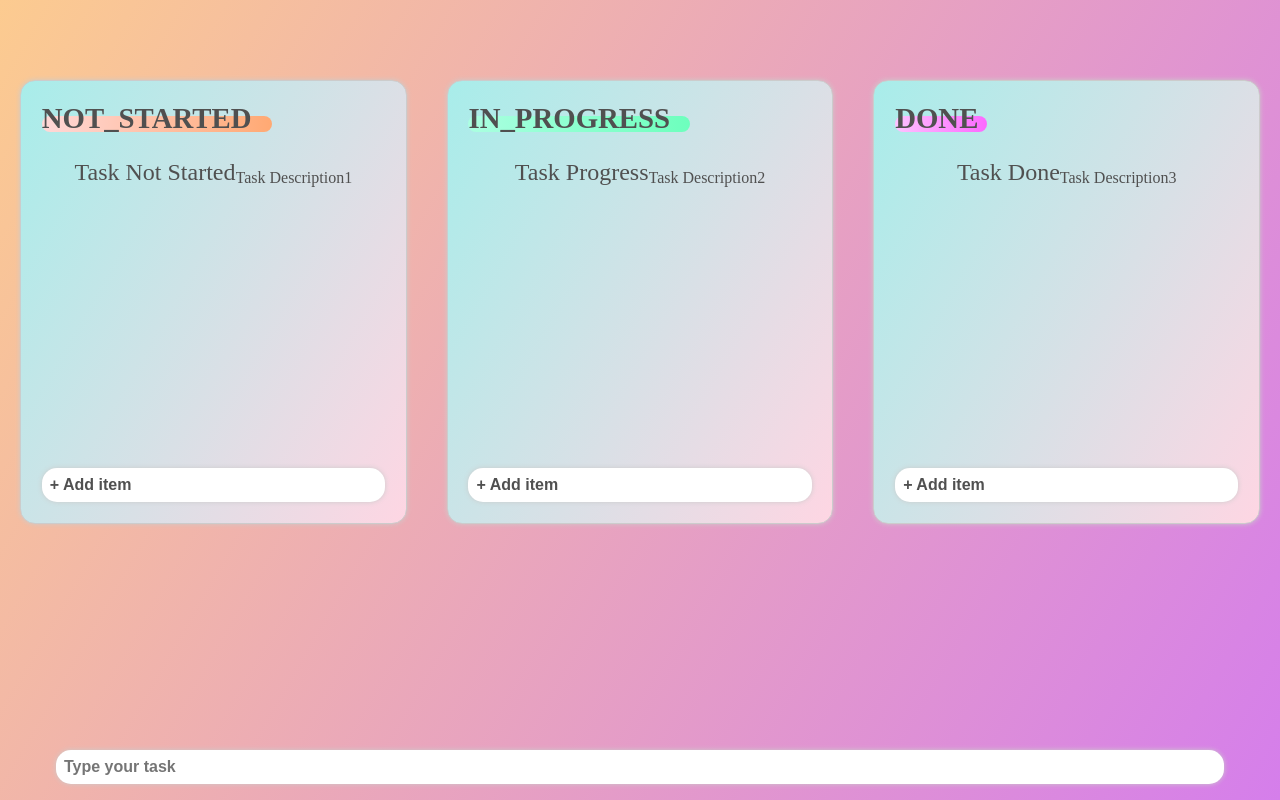
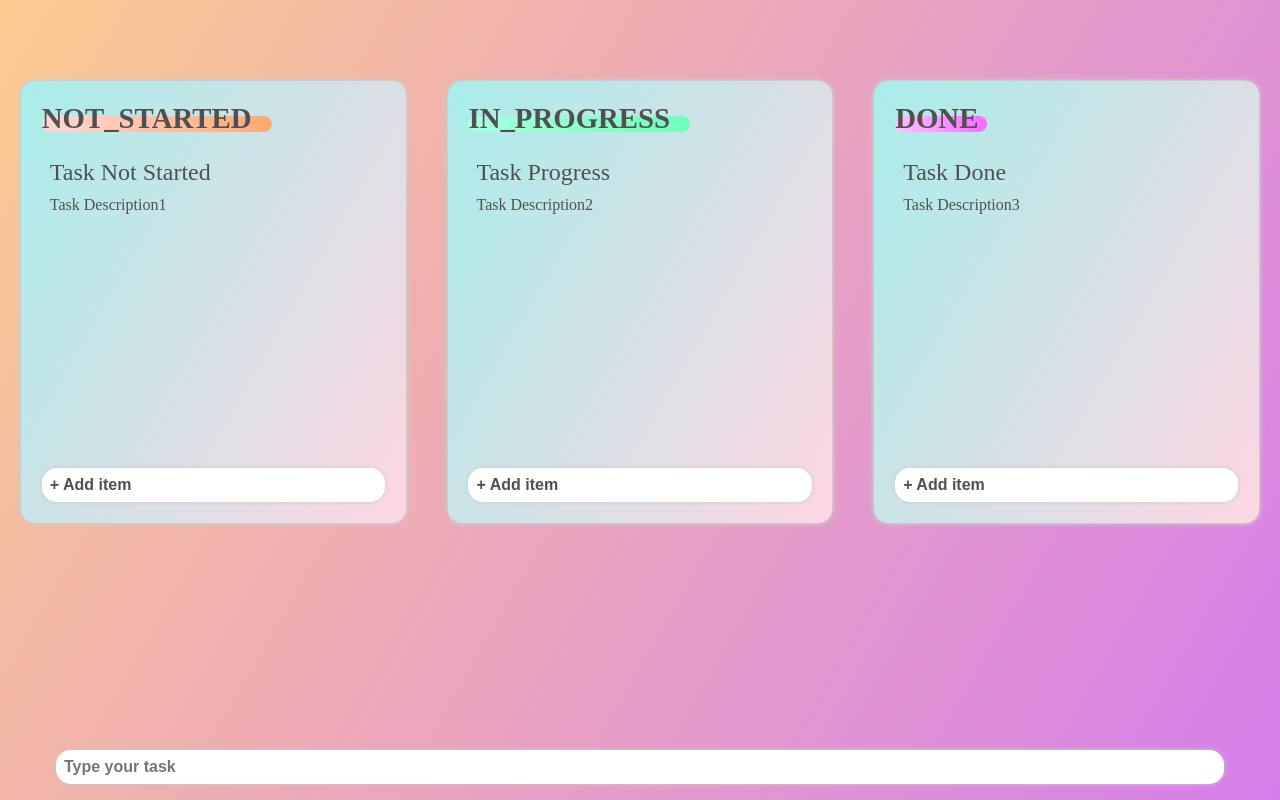
Before and after one commit to July249/kanban-board, a React (Create React App) app: page / in a window 1280 px wide. Built offline with nearby package versions, Linux system fonts and the light colour scheme; the HTML template or start-up script is replaced by a standard one.

Commit message:
design: Task title and description layout change

```diff
--- a/src/components/Task/Task.module.css
+++ b/src/components/Task/Task.module.css
@@ -1,4 +1,6 @@
 .task {
+  display: flex;
+  flex-direction: column;
   background: inherit;
   padding: 0.5rem;
   border-radius: 15px;
```
